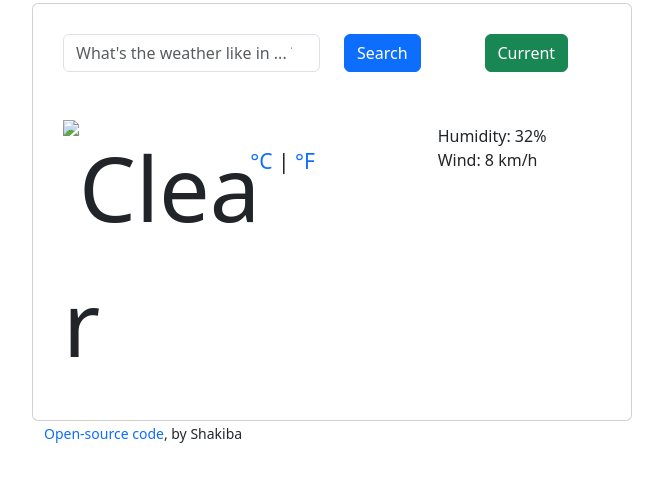
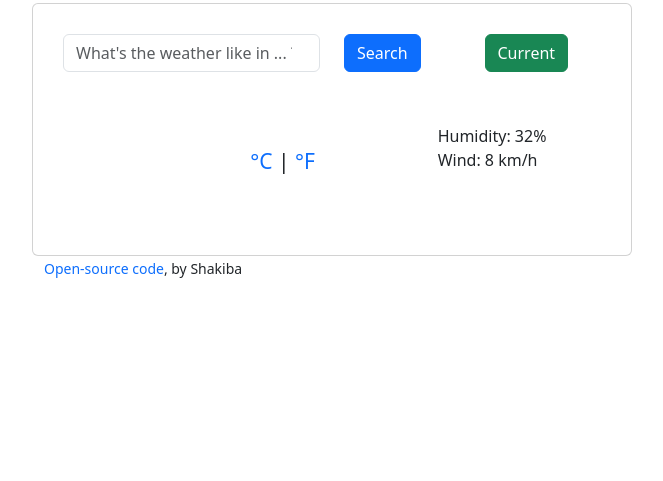
Before and after one commit to Shakiba-G/weather-app, a plain HTML site: page index.html in a window 1280 px wide. Shown: the part 93-574 px from the top of the page, without its empty margins (38-701 px from the left). Drawn offline with nearby package versions, Linux system fonts and the light colour scheme.

Commit message:
Updated icon

```diff
--- a/index.html
+++ b/index.html
@@ -33,7 +33,7 @@
           <p id="time"></p>
           <div class="row">
             <div class="col-4">
-              <img src="" alt="Clear" id="icon" class="float-left" />
+              <img src="" alt="" id="icon" class="float-left" />
             </div>
             <div class="col-4">
                 <div class="temp-today">
--- a/index.js
+++ b/index.js
@@ -60,6 +60,7 @@ function displayWeather(response) {
     response.data.weather[0].main;
   document.querySelector("#time").innerHTML = formatDate(response.data.dt);
   document.querySelector("#icon").setAttribute("src", `http://openweathermap.org/img/wn/${response.data.weather[0].icon}@2x.png`);
+  document.querySelector("#icon").setAttribute("alt",response.data.weather[0].main);
 }
 
 function findCity(city) {
```
